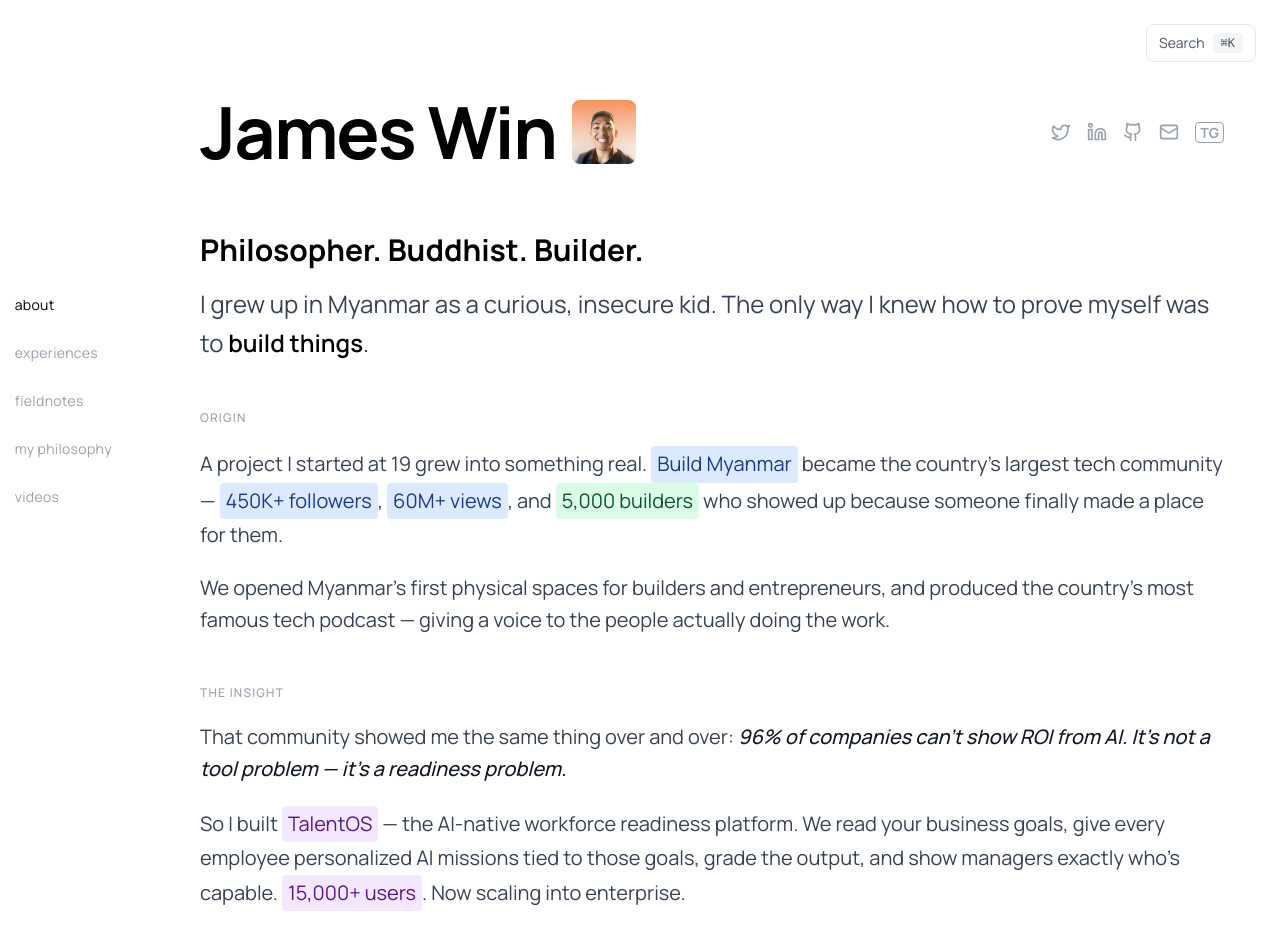
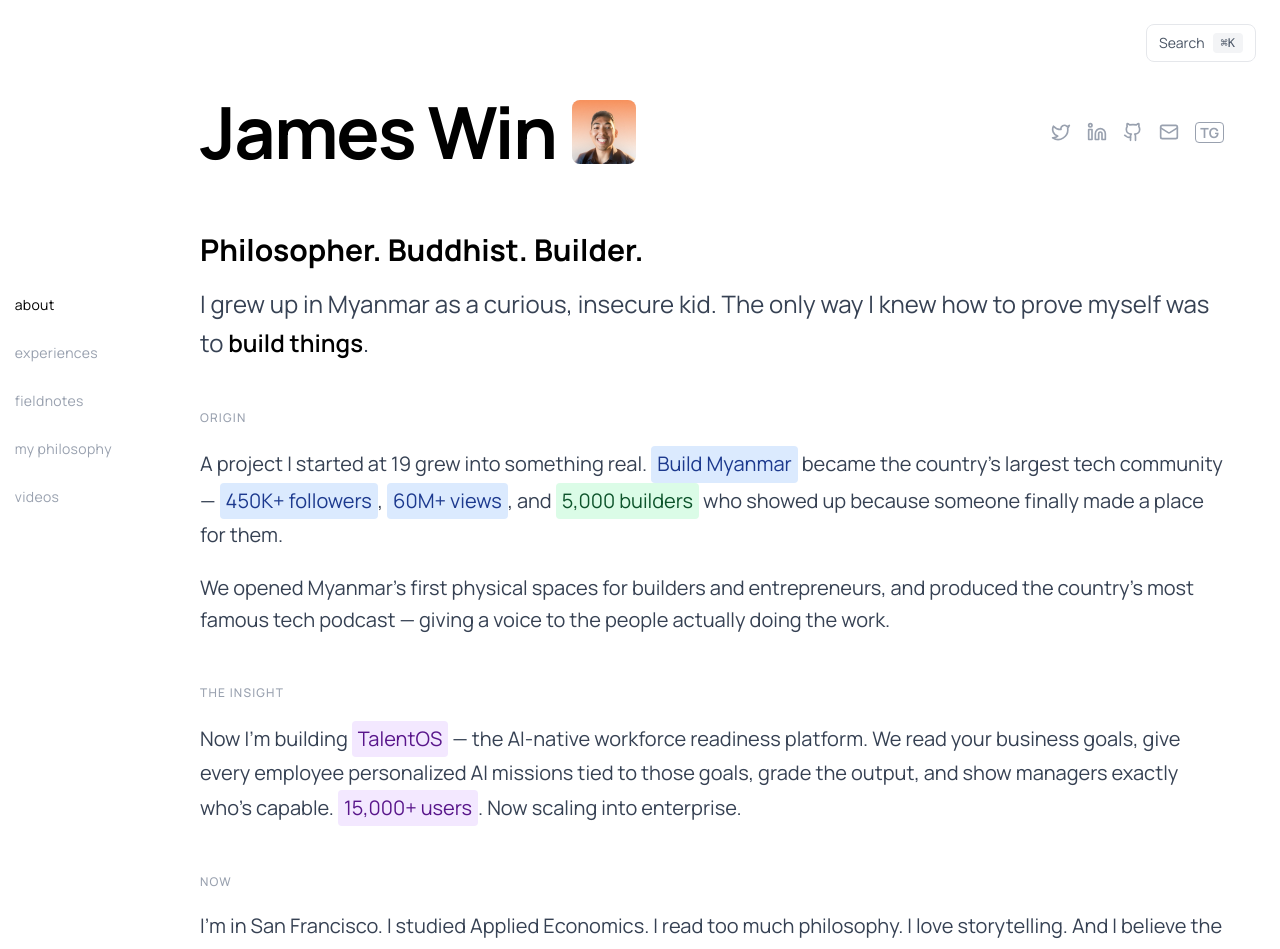
Before and after one commit to Asura2222/personalsite2026, a Next.js app in the folder personal-website/: page / in a window 1280 px wide. Shown: the top 949 px of the page. Built offline with nearby package versions, Linux system fonts and the light colour scheme.

Commit message:
Remove AI ROI insight line, change 'So I built' to 'Now I'm building'

```diff
--- a/personal-website/app/page.tsx
+++ b/personal-website/app/page.tsx
@@ -96,12 +96,9 @@ export default function Home() {
         <h3 className="mb-5 text-xs uppercase tracking-widest text-gray-400 font-medium">
           The Insight
         </h3>
-        <p className="text-lg leading-relaxed text-gray-700 md:text-xl">
-          That community showed me the same thing over and over: <span className="italic font-medium text-gray-900">96% of companies can&apos;t show ROI from AI. It&apos;s not a tool problem &mdash; it&apos;s a readiness problem.</span>
-        </p>
-        <div className="mt-5 space-y-5 text-lg leading-relaxed text-gray-700 md:text-xl">
+        <div className="space-y-5 text-lg leading-relaxed text-gray-700 md:text-xl">
           <p>
-            So I built <Highlight color="purple">TalentOS</Highlight> &mdash; the AI-native workforce readiness platform. We read your business goals, give every employee personalized AI missions tied to those goals, grade the output, and show managers exactly who&apos;s capable. <Highlight color="purple">15,000+ users</Highlight>. Now scaling into enterprise.
+            Now I&apos;m building <Highlight color="purple">TalentOS</Highlight> &mdash; the AI-native workforce readiness platform. We read your business goals, give every employee personalized AI missions tied to those goals, grade the output, and show managers exactly who&apos;s capable. <Highlight color="purple">15,000+ users</Highlight>. Now scaling into enterprise.
           </p>
         </div>
       </section>
```
